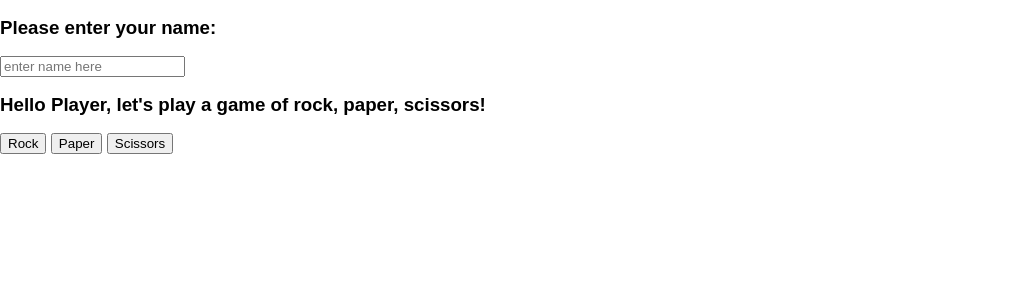
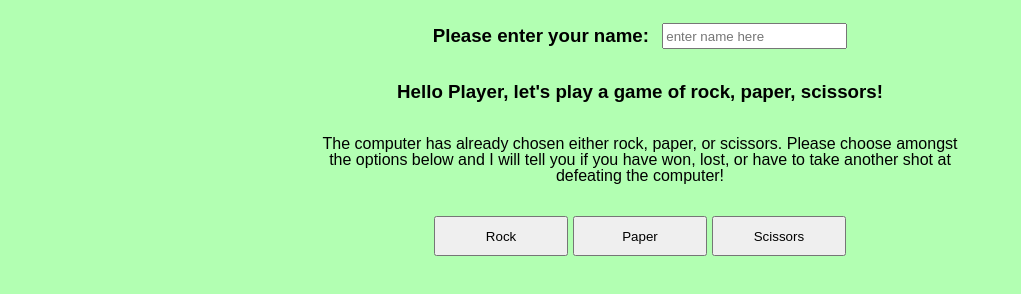
Before and after one commit to chris-packett/rock-paper-scissors, a website: page public/index.html in a window 1280 px wide. Shown: the whole page, without its empty margins (0-1021 px from the left). Drawn offline with Linux system fonts and the light colour scheme.

Commit message:
updated html and css.

```diff
--- a/public/index.html
+++ b/public/index.html
@@ -9,13 +9,24 @@
 </head>
 
 <body>
+  <section class="enter-name-container-with-welcome">
     <section class="enter-name-container">
       <h3>Please enter your name:</h3>
       <input type="text" placeholder="enter name here" id="player-name-input">
-    <h3>Hello
-      <span id="player-name-display">Player</span>,
-      let's play a game of rock, paper, scissors!</h3>
     </section>
+    <section class="output-message-container">
+      <h3>
+        Hello <span id="player-name-display">Player</span>, let's play a
+        game of rock, paper, scissors!
+      </h3>
+      <p>
+        The computer has already chosen either rock, paper, or scissors.
+        Please choose amongst the options below and I will tell you if you
+        have won, lost, or have to take another shot at defeating the computer!
+      </p>
+    </section>
+  </section>
+  <section class="choices-and-output-container">
     <section class="choices-container">
       <button id="rock-button">Rock</button>
       <button id="paper-button">Paper</button>
@@ -24,6 +35,7 @@
     <section class="output-container">
       <h3 id="output"></h3>
     </section>
+  </section>
   <script src="/main.js" charset="utf-8"></script>
 </body>
 
--- a/public/main.js
+++ b/public/main.js
@@ -1,3 +1,8 @@
+const updatePlayerName = () => {
+  const playerName = document.querySelector('#player-name-input').value
+  document.querySelector('#player-name-display').textContent = playerName
+}
+
 const rockPaperScissorsDict = {
   1: 'Rock',
   2: 'Paper',
@@ -8,14 +13,8 @@ let randomGuess
 
 const randomComputerGuess = () => {
   const randomNumber = Math.ceil(Math.random() * 3)
-  console.log(randomNumber)
   randomGuess = rockPaperScissorsDict[randomNumber]
   console.log(randomGuess)
-}
-
-const updatePlayerName = () => {
-  const playerName = document.querySelector('#player-name-input').value
-  document.querySelector('#player-name-display').textContent = playerName
 }
 
 const compareWithComputer = (playerSelection) => {
@@ -25,14 +24,18 @@ const compareWithComputer = (playerSelection) => {
 
   if (playerSelection === randomGuess) {
     randomComputerGuess()
-    const message = 'You and the computer picked the same thing! Try again'
+    const message = 'You and the computer picked the same thing! Go again'
     document.querySelector('#output').textContent = message
   }
   else if (rockWin || paperWin || scissorWin) {
-    document.querySelector('#output').textContent = 'Good job'
+    const message = 'Good job. Click another option to play again.'
+    document.querySelector('#output').textContent = message
+    randomComputerGuess()
   }
   else {
-    document.querySelector('#output').textContent = 'You lose'
+    const message = 'You lose. Click another option to play again.'
+    document.querySelector('#output').textContent = message
+    randomComputerGuess()
   }
 }
 
--- a/public/screen.css
+++ b/public/screen.css
@@ -6,4 +6,52 @@ body {
   margin: 0;
   min-height: 100%;
   font: 16px / 1 sans-serif;
+  background-color: rgba(0, 255, 0, .3);
+  padding-top: .5em;
 }
+
+.enter-name-container {
+  display: flex;
+  justify-content: center;
+  align-items: center;
+}
+
+#player-name-input {
+  margin-left: 1em;
+  height: 1.5em;
+}
+
+.enter-name-container-with-welcome {
+  display: flex;
+  flex-direction: column;
+  align-items: center;
+}
+
+.output-message-container {
+  width: 50%;
+  display: flex;
+  flex-direction: column;
+  align-items: center;
+}
+
+.output-message-container p {
+  text-align: center;
+}
+
+.choices-and-output-container {
+  display: flex;
+  flex-direction: column;
+  align-items: center;
+}
+
+.choices-container {
+  padding-top: 1em;
+  width: 33%;
+  display: flex;
+  justify-content: space-evenly;
+}
+
+.choices-container button {
+  width: 10em;
+  height: 3em;
+}
```
Lines whose indentation alone changed are shown as unchanged.
